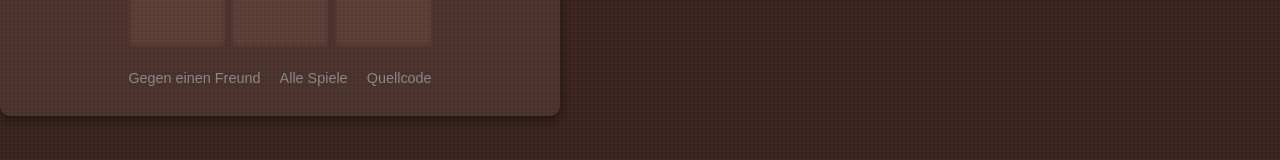
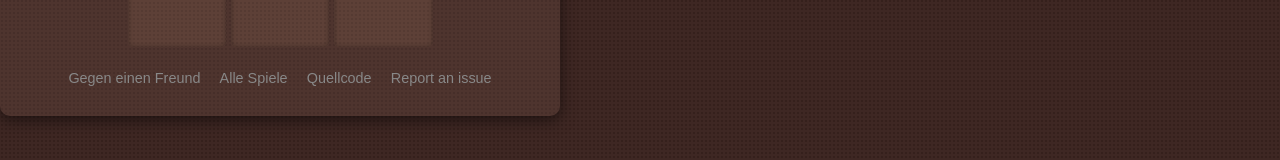
Before and after one commit to Hackatoan/tic-tac-toe-online, a website: page public/de/solo.html in a window 1280 px wide. Shown: the part 485-645 px from the top of the page. Drawn offline with Linux system fonts and the light colour scheme.

Commit message:
Add 'Report an issue' support link to footer

```diff
--- a/public/de/solo.html
+++ b/public/de/solo.html
@@ -105,7 +105,7 @@
         <div class="solo-links">
             <a href="/de/">Gegen einen Freund</a>
             <a href="https://games.hackatoa.com">Alle Spiele</a>
-            <a href="https://github.com/Hackatoan/tic-tac-toe-online" target="_blank" rel="noopener">Quellcode</a>
+            <a href="https://github.com/Hackatoan/tic-tac-toe-online" target="_blank" rel="noopener">Quellcode</a> <a href="https://github.com/Hackatoan/tic-tac-toe-online/issues/new" target="_blank" rel="noopener" target="_blank" rel="noopener">Report an issue</a>
         </div>
     </div>
 
```
